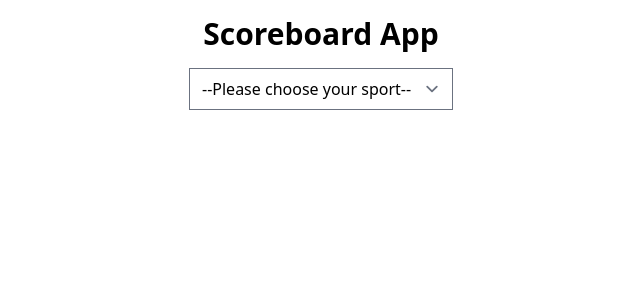
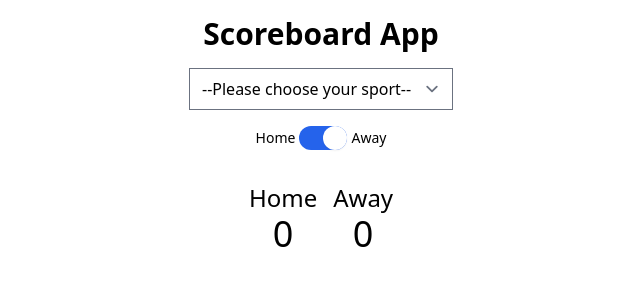
Before and after one commit to r-heart/m4w2-starter-scoreboard, a React (Vite) app: page / in a window 1280 px wide. Shown: the top 300 px of the page, without its empty margins (319-959 px from the left). Built offline with nearby package versions, Linux system fonts and the light colour scheme.

Commit message:
feat: :sparkles:

```diff
--- a/src/components/HomeAwaySwitch.jsx
+++ b/src/components/HomeAwaySwitch.jsx
@@ -1,14 +1,26 @@
+import PropTypes from "prop-types";
+
 // https://dev.to/themesberg/building-a-tailwind-css-toggleswitch-component-4pc3
-export default function HomeAwaySwitch() {
+export default function HomeAwaySwitch({ handleToggle }) {
   return (
     <label
       htmlFor="switch"
       className="switch relative flex cursor-pointer items-center"
     >
       <span className="mr-1 text-sm">Home</span>
-      <input type="checkbox" id="switch" className="sr-only" />
+      <input
+        type="checkbox"
+        id="switch"
+        className="sr-only"
+        onChange={handleToggle}
+        defaultChecked
+      />
       <span className="h-6 w-12 rounded-full bg-gray-800" />
       <span className="ml-1 text-sm">Away</span>
     </label>
   );
 }
+
+HomeAwaySwitch.propTypes = {
+  handleToggle: PropTypes.func.isRequired,
+};
--- a/src/components/Main.jsx
+++ b/src/components/Main.jsx
@@ -2,9 +2,13 @@ import { useState } from "react";
 import CONFIG from "../config";
 import Buttons from "./Buttons/Buttons";
 import Select from "./Select";
+import HomeAwaySwitch from "./HomeAwaySwitch";
 
 export default function Main() {
   const [buttons, setButtons] = useState([]);
+  const [homeScore, setHomeScore] = useState(0);
+  const [awayScore, setAwayScore] = useState(0);
+  const [homeAway, setHomeAway] = useState("away");
 
   return (
     <main className="flex flex-col items-center gap-y-4 ">
@@ -19,7 +23,33 @@ export default function Main() {
         }}
       />
 
-      <Buttons buttons={buttons} handleClick={() => {}} />
+      <HomeAwaySwitch
+        handleToggle={() => {
+          setHomeAway((prev) => (prev === "home" ? "away" : "home"));
+        }}
+      />
+
+      <Buttons
+        buttons={buttons}
+        handleClick={(e) => {
+          if (homeAway === "home") {
+            setHomeScore((prev) => prev + Number(e.target.dataset.count));
+          } else {
+            setAwayScore((prev) => prev + Number(e.target.dataset.count));
+          }
+        }}
+      />
+
+      <section className="flex flex-row gap-x-4">
+        <div className="flex flex-col items-center">
+          <h2 className="text-2xl">Home</h2>
+          <p className="text-4xl">{homeScore}</p>
+        </div>
+        <div className="flex flex-col items-center">
+          <h2 className="text-2xl">Away</h2>
+          <p className="text-4xl">{awayScore}</p>
+        </div>
+      </section>
     </main>
   );
 }
```
